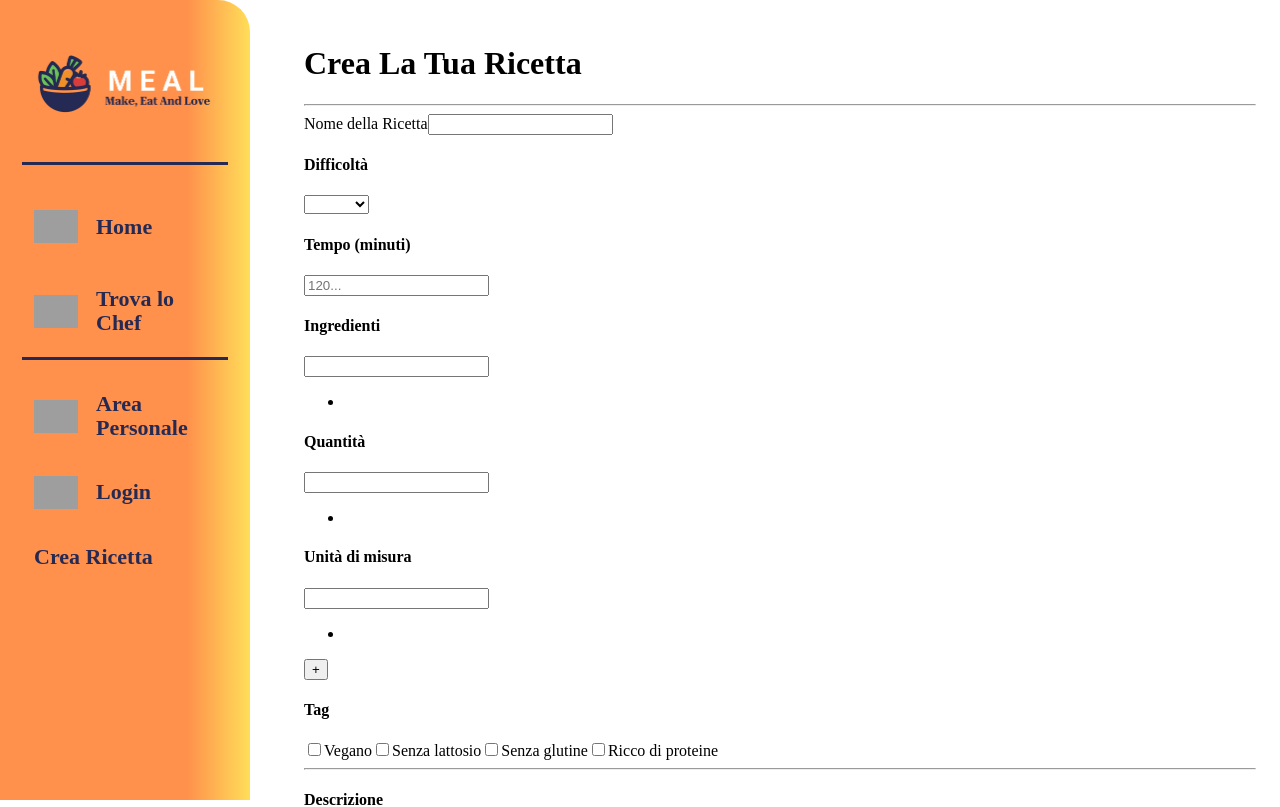
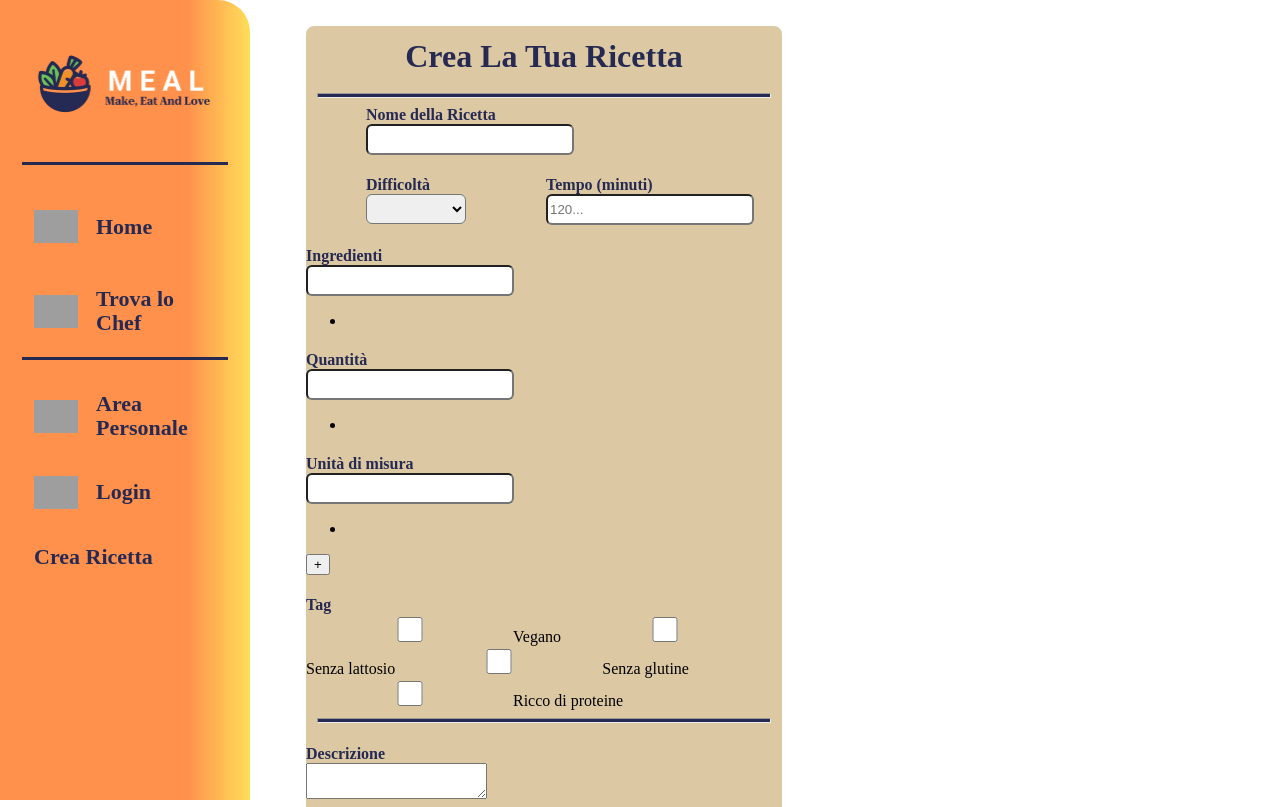
Before and after one commit to MxnuGit/MEAL-PROJECT, a Vue app in the folder frontend/MEAL/: page /CreateRecipe in a window 1280 px wide. Shown: the top 807 px of the page. Built offline with nearby package versions, Linux system fonts and the light colour scheme; grey boxes are pictures that could not be loaded.

Commit message:
Add style

```diff
--- a/frontend/MEAL/src/Pages/CreateRecipe.vue
+++ b/frontend/MEAL/src/Pages/CreateRecipe.vue
@@ -41,12 +41,13 @@
         <hr>
         <form @submit.prevent="">
             <!-- Nome Ricetta -->
-            <label for="recipeName">Nome della Ricetta</label>
-            <input type="text" id="recipeName" v-model="recipeName" required>
+             <section id="nameField">
+                <label for="recipeName">Nome della Ricetta</label>
+                <input type="text" id="recipeName" v-model="recipeName" required>
+             </section>
 
             <!-- Difficoltà & Tempo -->
-            <div>
-
+            <div id="firstPart">
                 <section id="difficulty">
                     <h4>Difficoltà</h4>
                     <select name="difficulty" v-model="difficulty">
@@ -65,7 +66,6 @@
 
             <!-- Ingredienti -->
             <div>
-
                 <section id="ingredients">
                     <h4>Ingredienti</h4>
                     <input type="text" v-model="recipeIngredients" required>
@@ -125,3 +125,74 @@
         </form>
     </div>
 </template>
+
+<style scoped>
+    #container{
+        background-color: #DCC9A3;
+        border-radius: 10px;
+        border-color: white;
+        border: 2.5px solid white;
+        max-width: 50%;
+    }
+
+    header {
+        display: flex;
+        justify-content: center;
+    }
+
+    header h1 {
+        font-weight: bold;
+        color: #262a52;
+        margin-top: 12px;
+        margin-bottom: 10px;
+    }
+
+    hr{
+        width: 95%;
+        background-color: #262a52;
+        height: 3px;
+    }
+
+    #nameField {
+        display: flex;
+        flex-direction: column;
+        margin-left: 60px;
+    }
+
+    #nameField label, h4 {
+        color: #262a52;
+        font-weight: bold;
+        margin-bottom: 0;
+    }
+
+    input {
+        color: #262a52;
+        width: 200px;
+        border-radius: 6px;
+        height: 25px;
+    }
+
+    #firstPart {
+        display: flex;
+        flex-direction: row;
+    }
+
+    #firstPart #difficulty{
+        margin-left: 60px;
+        margin-right: 80px;
+    }
+
+    #firstPart #difficulty h4 {
+        color: #262a52;
+        font-weight: bold;
+    }
+
+    #firstPart #difficulty select {
+        width: 100px;
+        height: 30px;
+        border-radius: 6px;
+    }
+
+
+
+</style>
```
Also changed, not shown: 1 other file (tests, documents, lock files or other folders).
